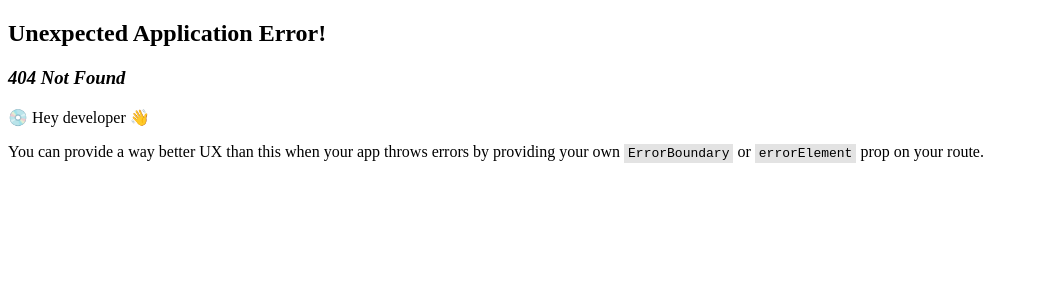
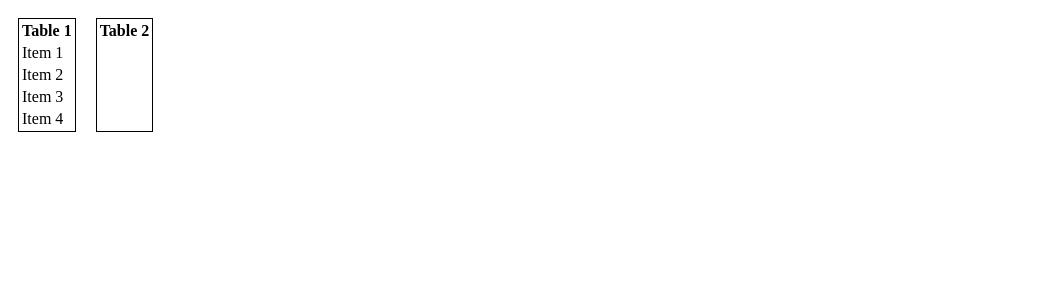
Before and after one commit to dil-amerk/Todo_APP, a React (Vite) app in the folder todo/: page /a in a window 1280 px wide. Before the commit this address had no page. Shown: the top 300 px of the page, without its empty margins (0-1039 px from the left). Built offline with nearby package versions, Linux system fonts and the light colour scheme.

Commit message:
Make a simple dnd component what doesn't use data from API

```diff
--- /dev/null
+++ b/todo/src/components/DragAndDropTable.tsx
@@ -0,0 +1,100 @@
+import React, { useState } from "react";
+import { DragDropContext, Droppable, Draggable } from "react-beautiful-dnd";
+import { fetchTodos } from "../common";
+
+export function DragAndDropTable() {
+  const [items1, setItems1] = useState([
+    { id: "1", content: "Item 1" },
+    { id: "2", content: "Item 2" },
+    { id: "3", content: "Item 3" },
+    { id: "4", content: "Item 4" },
+  ]);
+  const [items2, setItems2] = useState([]);
+
+  const onDragEnd = (result) => {
+    if (!result.destination) return;
+    const itemsCopy1 = [...items1];
+    const itemsCopy2 = [...items2];
+    if (result.source.droppableId === "table1") {
+      const [reorderedItem] = itemsCopy1.splice(result.source.index, 1);
+      itemsCopy2.splice(result.destination.index, 0, reorderedItem);
+      setItems1(itemsCopy1);
+      setItems2(itemsCopy2);
+    } else {
+      const [reorderedItem] = itemsCopy2.splice(result.source.index, 1);
+      itemsCopy1.splice(result.destination.index, 0, reorderedItem);
+      setItems1(itemsCopy1);
+      setItems2(itemsCopy2);
+    }
+  };
+
+  return (
+    <DragDropContext onDragEnd={onDragEnd}>
+      <div style={{ display: "flex" }}>
+        <Droppable droppableId="table1">
+          {(provided) => (
+            <table
+              {...provided.droppableProps}
+              ref={provided.innerRef}
+              style={{ border: "1px solid black", margin: "10px" }}
+            >
+              <thead>
+                <tr>
+                  <th>Table 1</th>
+                </tr>
+              </thead>
+              <tbody>
+                {items1.map((item, index) => (
+                  <Draggable key={item.id} draggableId={item.id} index={index}>
+                    {(provided) => (
+                      <tr
+                        {...provided.draggableProps}
+                        {...provided.dragHandleProps}
+                        ref={provided.innerRef}
+                      >
+                        <td>{item.content}</td>
+                      </tr>
+                    )}
+                  </Draggable>
+                ))}
+                {provided.placeholder}
+              </tbody>
+            </table>
+          )}
+        </Droppable>
+
+        <Droppable droppableId="table2">
+          {(provided) => (
+            <table
+              {...provided.droppableProps}
+              ref={provided.innerRef}
+              style={{ border: "1px solid black", margin: "10px" }}
+            >
+              <thead>
+                <tr>
+                  <th>Table 2</th>
+                </tr>
+              </thead>
+              <tbody>
+                {items2.map((item, index) => (
+                  <Draggable key={item.id} draggableId={item.id} index={index}>
+                    {(provided) => (
+                      <tr
+                        {...provided.draggableProps}
+                        {...provided.dragHandleProps}
+                        ref={provided.innerRef}
+                      >
+                        <td>{item.content}</td>
+                      </tr>
+                    )}
+                  </Draggable>
+                ))}
+                {provided.placeholder}
+              </tbody>
+            </table>
+          )}
+        </Droppable>
+      </div>
+    </DragDropContext>
+  );
+}
```
Also changed, not shown: todo/src/main.tsx (+12 -8 lines).
